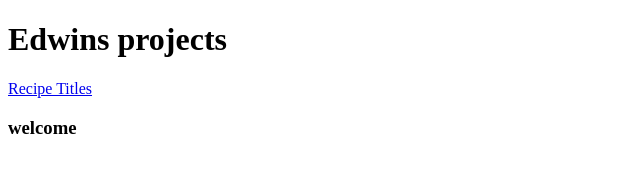
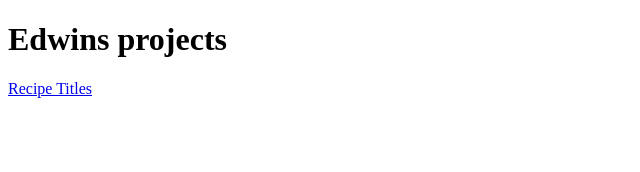
Before and after one commit to Codesense-dev/Codesense-dev, a plain HTML site: page index.html in a window 1280 px wide. Shown: the full height of the page, 0-640 px from the left. Drawn offline with Linux system fonts and the light colour scheme.

Commit message:
i added better code

```diff
--- a/index.html
+++ b/index.html
@@ -8,7 +8,5 @@
 <body>
     <h1>Edwins projects</h1>
     <a href="recipes/pizza.html">Recipe Titles</a>
-    <h3>welcome</h3>
-
 </body>
 </html>
```
Also changed, not shown: recipes/pizza.html (+1 -1 lines).
